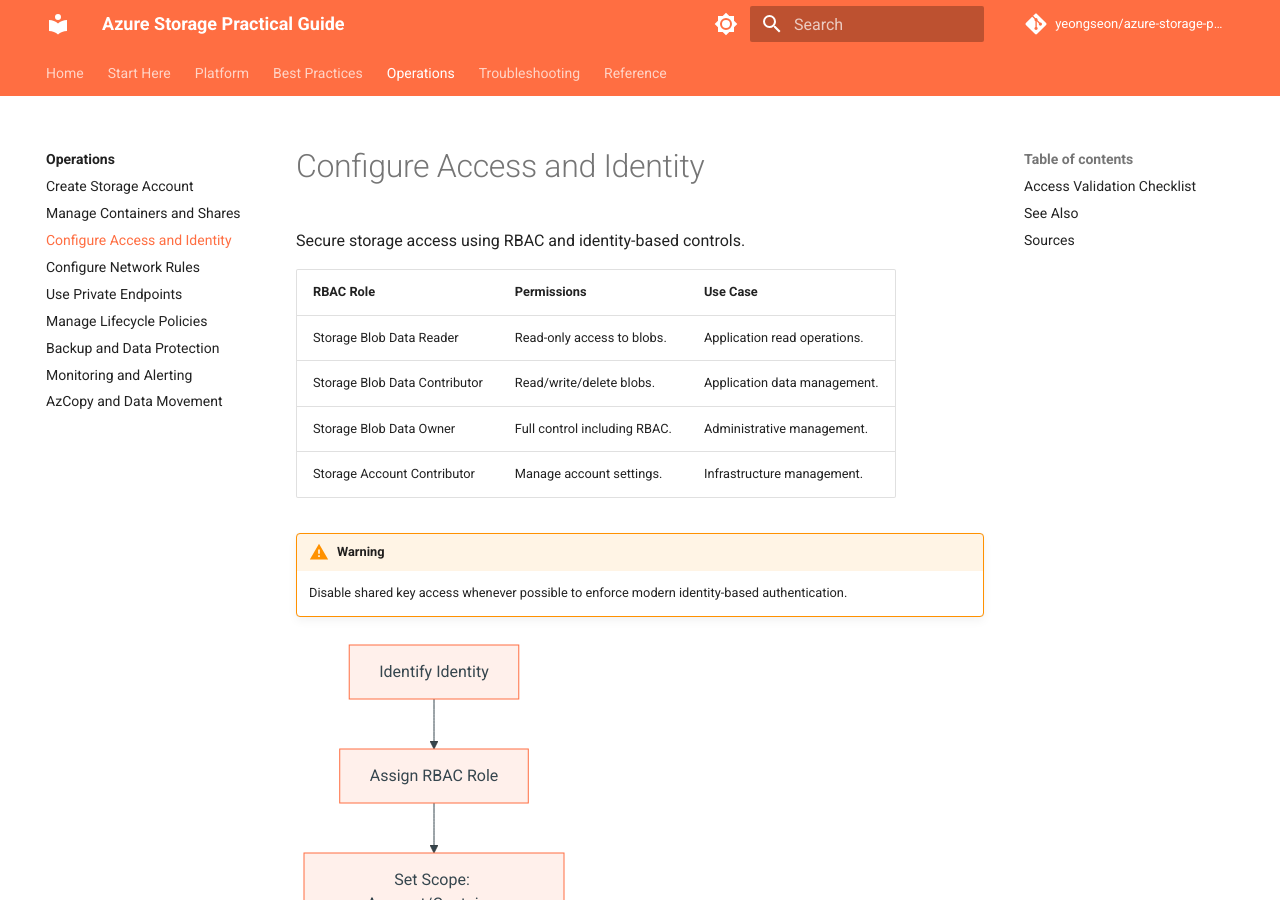
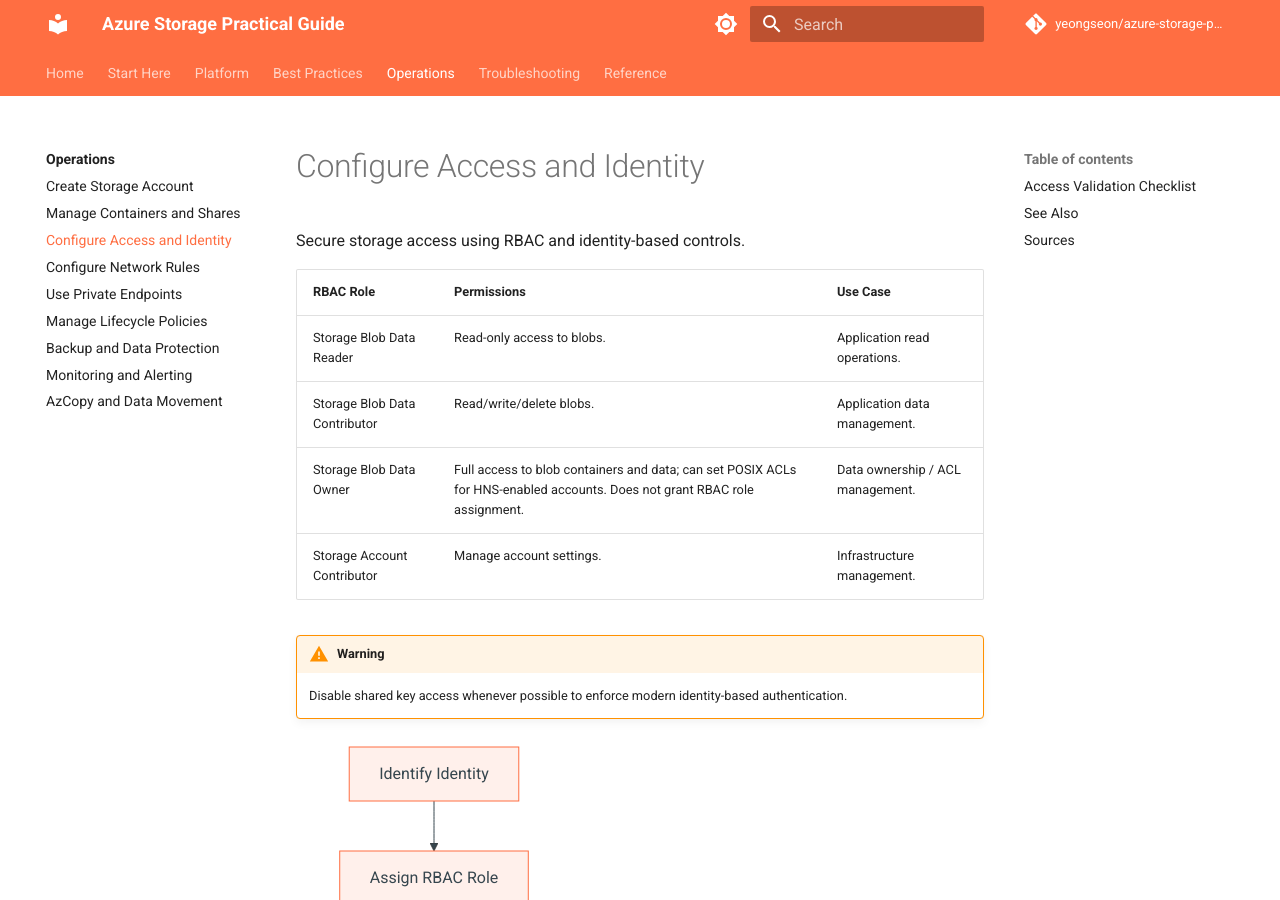
Before and after one commit to yeongseon/azure-storage-practical-guide, an MkDocs documentation site: the page built from docs/operations/configure-access-and-identity.md, in a window 1280 px wide and 900 px high. Built offline with MkDocs 1.6.1 and Material for MkDocs 9.7.7, drawn with Linux system fonts in a browser that asks for light colours; comment, search, counter and statistics services are not loaded.

Commit message:
fix: correct GZRS durability, redundancy options, Azure Files auth, and RBAC guidance
- GZRS durability is 16 nines (99.99999999999999%), not 11
- Include all redundancy options: LRS, ZRS, GRS/RA-GRS, GZRS/RA-GZRS
- Azure Files SMB auth uses Microsoft Entra Domain Services/Kerberos
- Storage Blob Data Owner does not grant RBAC role assignment permissions

```diff
--- a/docs/operations/configure-access-and-identity.md
+++ b/docs/operations/configure-access-and-identity.md
@@ -6,7 +6,7 @@
 |-----------|-------------|----------|
 | Storage Blob Data Reader | Read-only access to blobs. | Application read operations. |
 | Storage Blob Data Contributor | Read/write/delete blobs. | Application data management. |
-| Storage Blob Data Owner | Full control including RBAC. | Administrative management. |
+| Storage Blob Data Owner | Full access to blob containers and data; can set POSIX ACLs for HNS-enabled accounts. Does not grant RBAC role assignment. | Data ownership / ACL management. |
 | Storage Account Contributor | Manage account settings. | Infrastructure management. |
 
 !!! warning
```
Also changed, not shown: docs/best-practices/file-share-best-practices.md (+1 -1 lines), docs/best-practices/redundancy-and-dr-best-practices.md (+1 -1 lines), docs/best-practices/storage-account-design-baseline.md (+1 -1 lines), docs/operations/create-storage-account.md (+1 -1 lines), docs/platform/file-storage-basics.md (+1 -1 lines).
